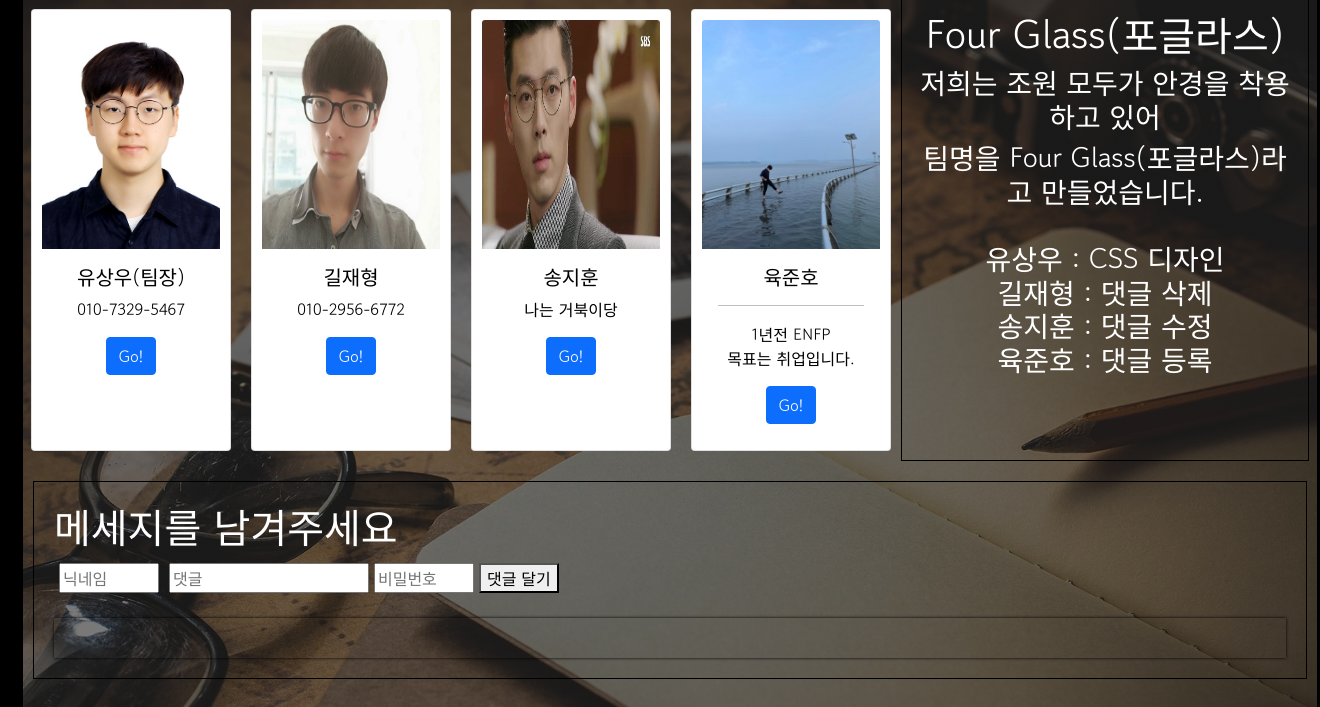
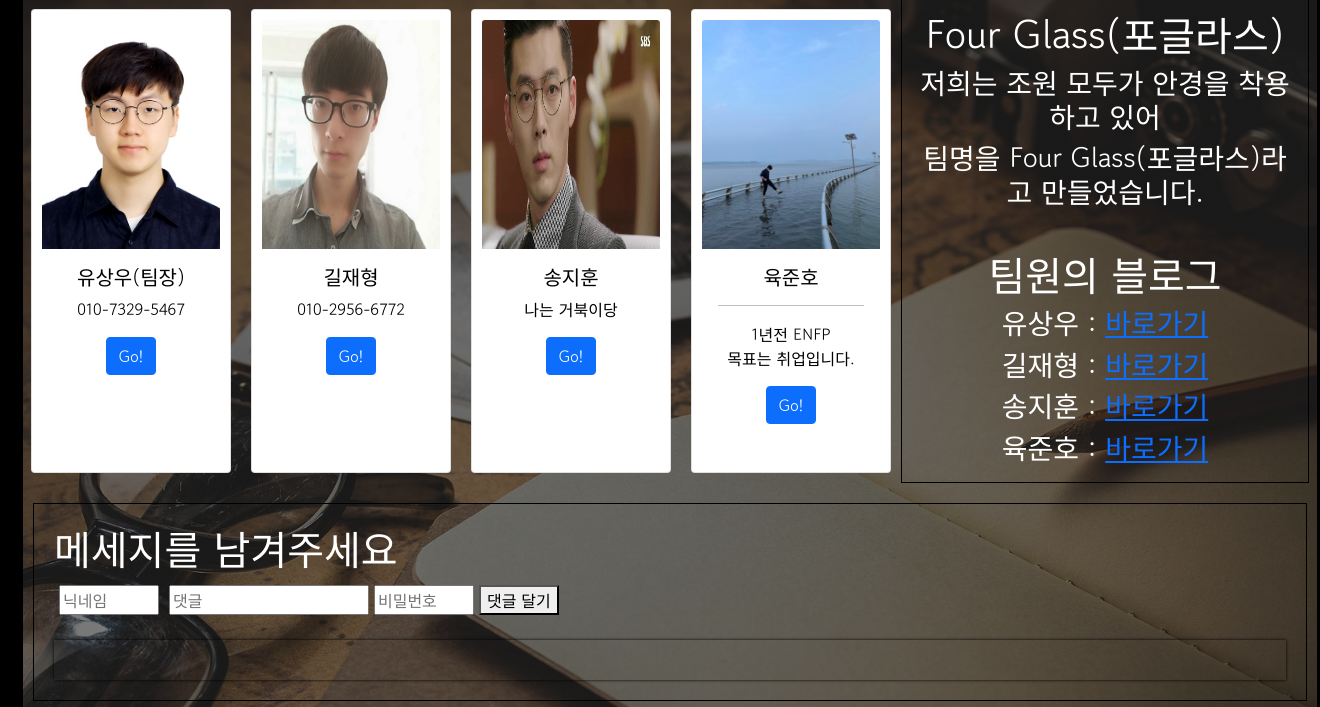
Before and after one commit to Mrgil0/FourGlass, a Flask app: page / in a window 1320 px wide. Shown: the part 114-821 px from the top of the page. Run offline with Flask 2, Linux system fonts and the light colour scheme; data that the repository does not hold is empty.

Commit message:
메인페이지 수정
팀원블로그 추가

```diff
--- a/FourGlass/templates/mainpage.html
+++ b/FourGlass/templates/mainpage.html
@@ -68,10 +68,11 @@
                 <h1>Four Glass(포글라스)</h1>
                 <h3>저희는 조원 모두가 안경을 착용하고 있어<h3>
                     팀명을 Four Glass(포글라스)라고 만들었습니다. <br><br>
-                    유상우 : CSS 디자인<br>
-                    길재형 : 댓글 삭제<br>
-                    송지훈 : 댓글 수정<br>
-                    육준호 : 댓글 등록
+                <h1>팀원의 블로그</h1>
+                <h3>유상우 : <a href="https://milb.tistory.com/">바로가기</a></h3>
+                <h3>길재형 : <a href="https://gstack.tistory.com/">바로가기</a></h3>
+                <h3>송지훈 : <a href="https://91song4.tistory.com/">바로가기</a></h3>
+                <h3>육준호 : <a href="https://velog.io/@yuk1479">바로가기</a></h3>
             </div>
         </div>
     </div>
```
